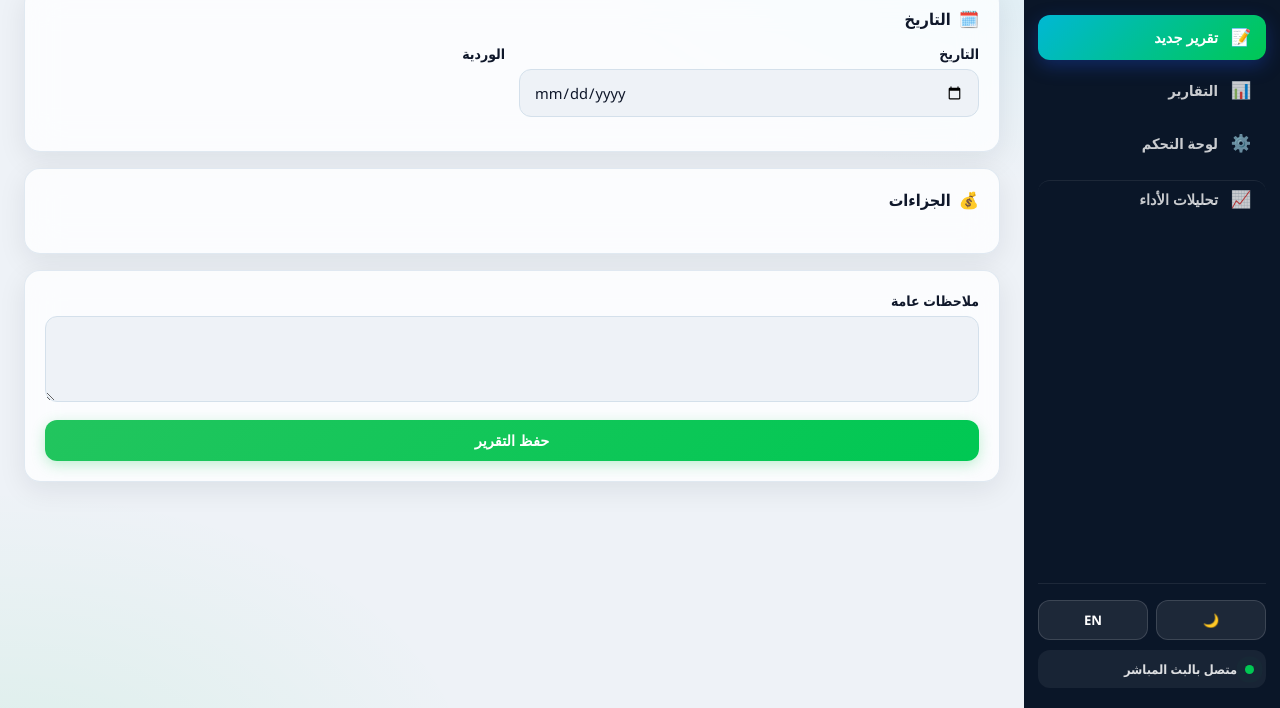
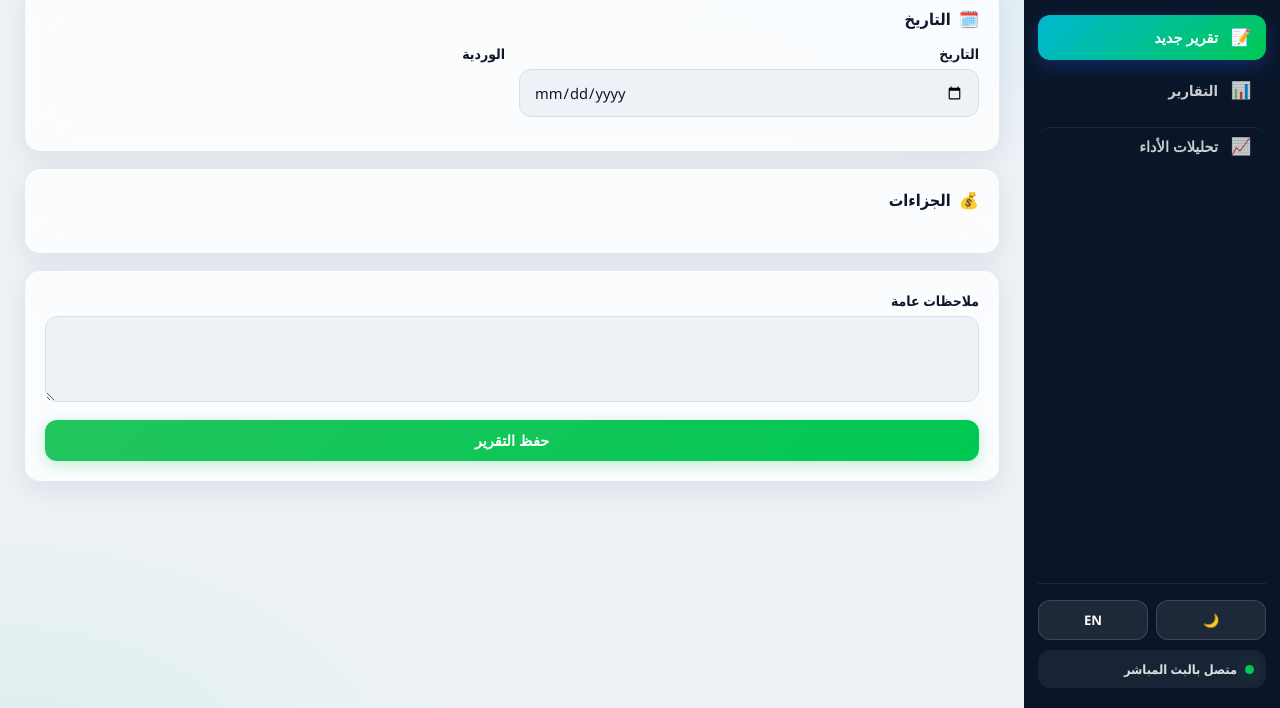
Before and after one commit to bassemazaz907-hash/inspection-app, a website: page public/index.html in a window 1280 px wide. Shown: the part 92-800 px from the top of the page. Drawn offline with Linux system fonts and the light colour scheme.

Commit message:
refactor: remove admin nav links, gear icon is sole admin access
- Removed admin link from sidebar nav (index.html, reports.html)
- Removed admin from bottom nav (index.html)
- Floating gear icon (top-left) is now the ONLY way to access admin
- Cleaner nav: only New Report + Reports + Analytics on all pages

```diff
--- a/public/index.html
+++ b/public/index.html
@@ -76,9 +76,6 @@
         </button>
         <a class="nav-item" href="/reports">
           <span class="nav-icon">📊</span><span data-label="nav_reports">التقارير</span>
-        </a>
-        <a class="nav-item" href="/admin">
-          <span class="nav-icon">⚙️</span><span data-label="nav_admin">لوحة التحكم</span>
         </a>
         <button class="nav-item nav-item-analytics" data-view="analytics">
           <span class="nav-icon">📈</span><span data-label="nav_analytics">تحليلات الأداء</span>
@@ -230,9 +227,6 @@
     <a class="bottom-nav-item" href="/reports">
       <span class="bn-icon">📊</span><span data-label="nav_reports">التقارير</span>
     </a>
-    <a class="bottom-nav-item" href="/admin">
-      <span class="bn-icon">⚙️</span><span data-label="nav_admin">لوحة التحكم</span>
-    </a>
     <button class="bottom-nav-item" data-view="analytics">
       <span class="bn-icon">📈</span><span data-label="nav_analytics">تحليلات</span>
     </button>
```
Also changed, not shown: public/reports.html (+0 -3 lines).
